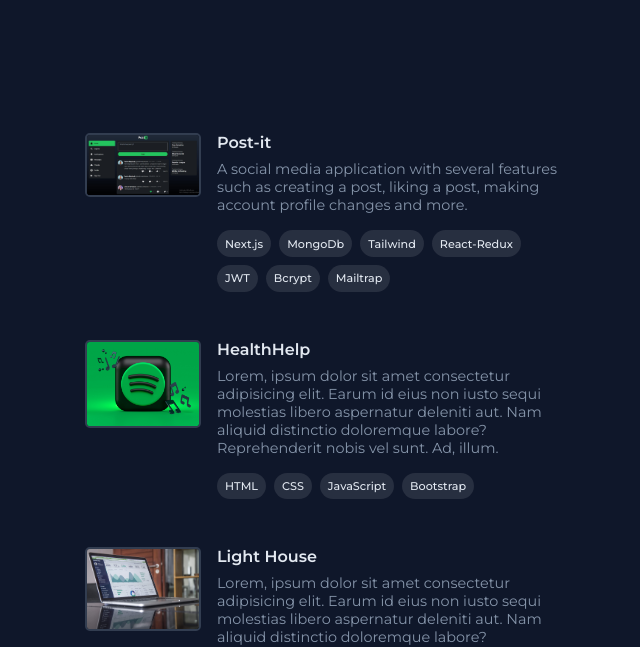
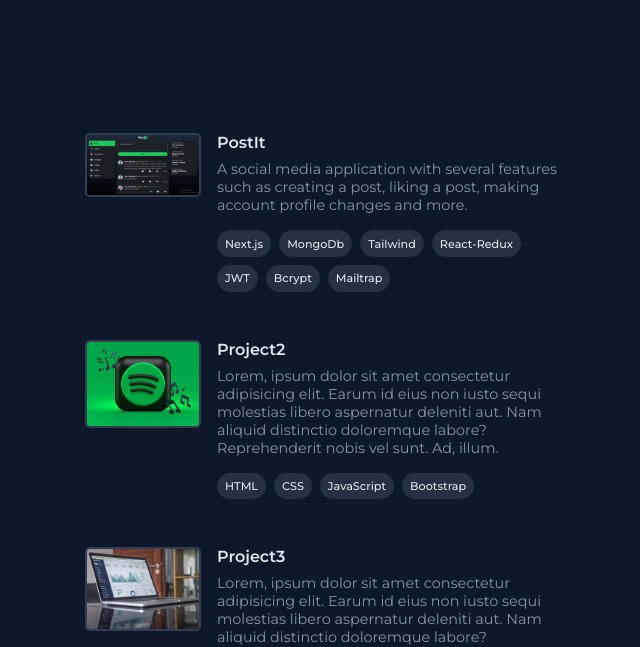
Before and after one commit to hellofromiqbal/react-porto, a React (Create React App) app: page / in a window 1280 px wide. Shown: the part 1240-1887 px from the top of the page, without its empty margins (571-1211 px from the left). Built offline with nearby package versions, Linux system fonts and the light colour scheme.

Commit message:
edit portfolio data projects content

```diff
--- a/src/assets/data/portfolioData.js
+++ b/src/assets/data/portfolioData.js
@@ -62,7 +62,7 @@ const portfolioData = {
       projectsList: [
         {
           id: 1,
-          title: 'Post-it',
+          title: 'PostIt',
           desc: 'A social media application with several features such as creating a post, liking a post, making account profile changes and more.',
           technologies: [ 'Next.js', 'MongoDb', 'Tailwind', 'React-Redux', 'JWT', 'Bcrypt', 'Mailtrap'],
           url: "https://post-it-socialmedia.vercel.app/",
@@ -70,7 +70,7 @@ const portfolioData = {
         },
         {
           id: 2,
-          title: 'HealthHelp',
+          title: 'Project2',
           desc: 'Lorem, ipsum dolor sit amet consectetur adipisicing elit. Earum id eius non iusto sequi molestias libero aspernatur deleniti aut. Nam aliquid distinctio doloremque labore? Reprehenderit nobis vel sunt. Ad, illum.',
           technologies: [ 'HTML', 'CSS', 'JavaScript', 'Bootstrap'],
           url: "#",
@@ -78,7 +78,7 @@ const portfolioData = {
         },
         {
           id: 3,
-          title: 'Light House',
+          title: 'Project3',
           desc: 'Lorem, ipsum dolor sit amet consectetur adipisicing elit. Earum id eius non iusto sequi molestias libero aspernatur deleniti aut. Nam aliquid distinctio doloremque labore? Reprehenderit nobis vel sunt. Ad, illum.',
           technologies: [ 'React.js', 'Tailwind', 'Firebase'],
           url: "#",
```
